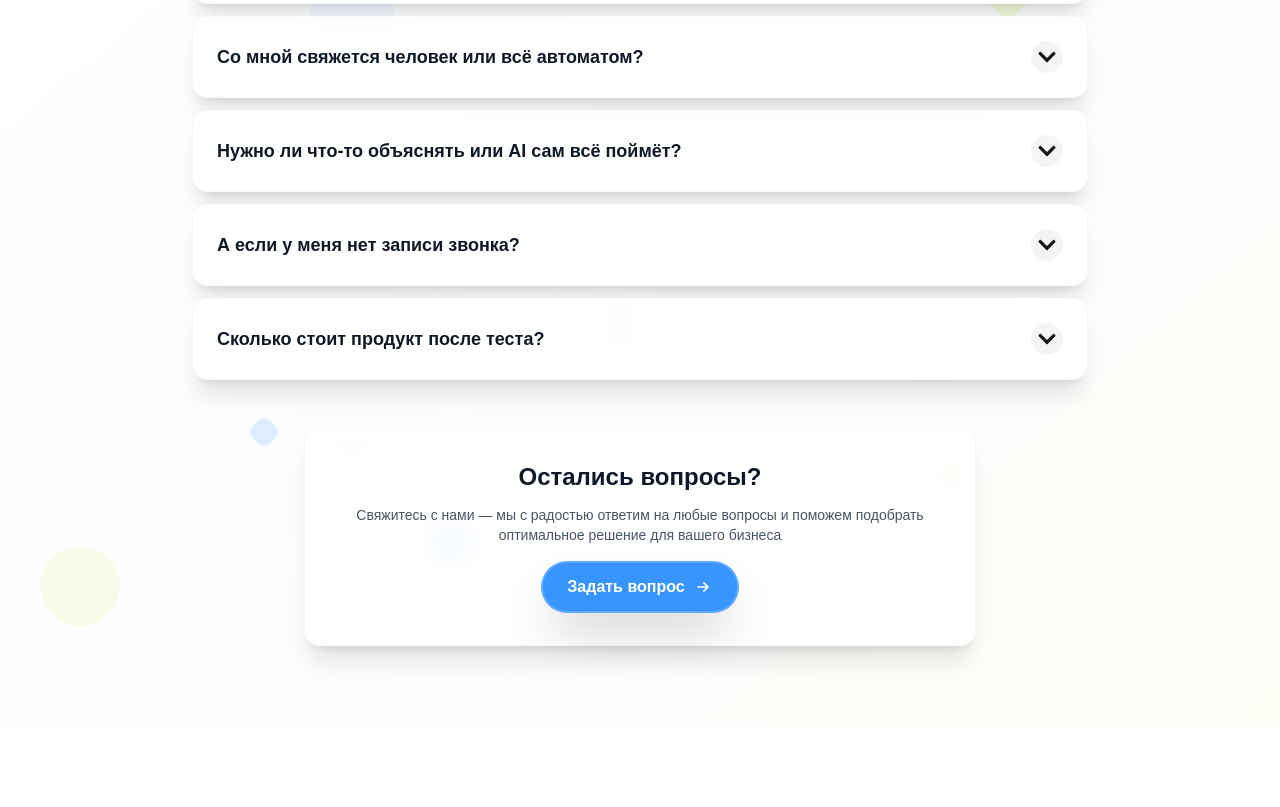
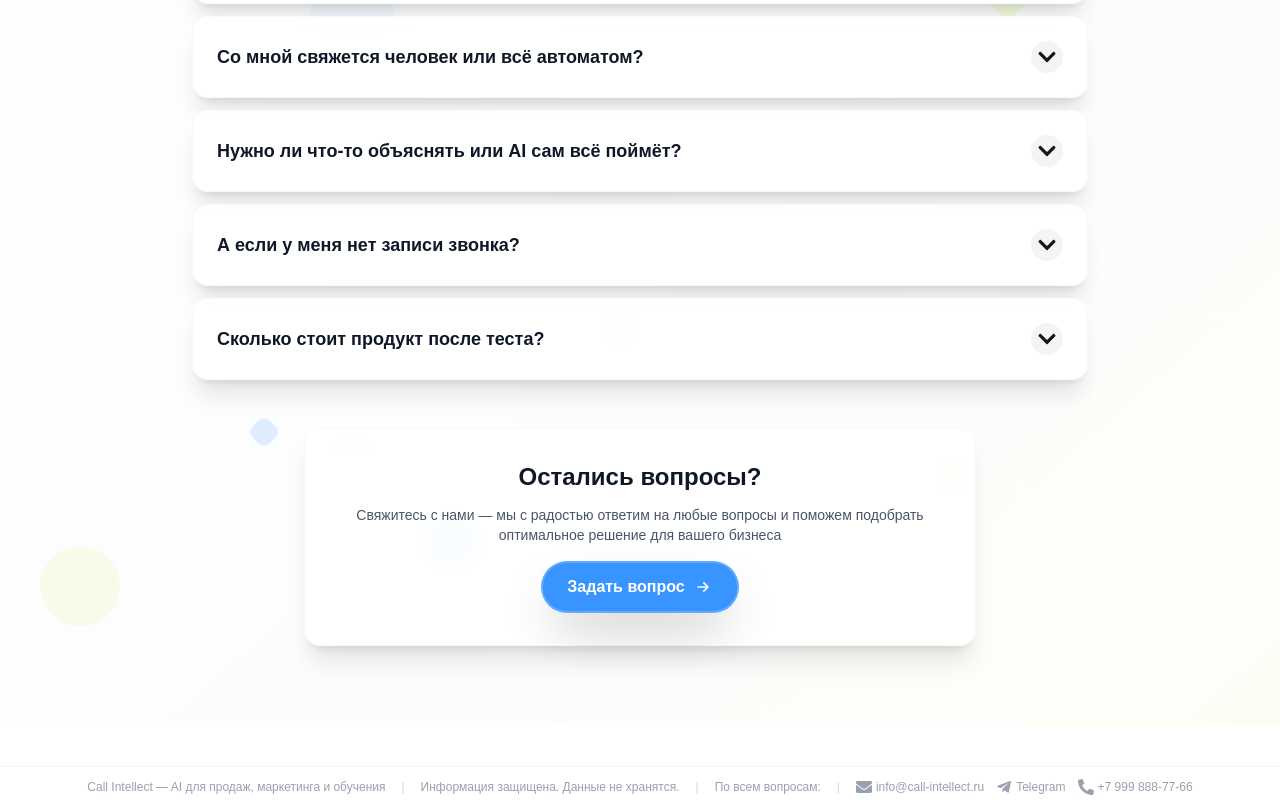
Before and after one commit to verbitsky-vladislav/call-intellect, a Next.js app: page / in a window 1280 px wide. Shown: the part 2480-3287 px from the top of the page. Before the commit the page ends 3206 px from the top, so only its background shows below. Built offline with nearby package versions, Linux system fonts and the light colour scheme.

Commit message:
Add Footer component to Home page, enhance CSS styles with new utility classes for spacing, borders, and responsive design adjustments.

```diff
--- a/src/app/page.tsx
+++ b/src/app/page.tsx
@@ -2,6 +2,7 @@ import HeroBlock from '../components/HeroBlock';
 import OfferDetails from '../components/OfferDetails';
 import ContactForm from '../components/ContactForm';
 import FAQ from '../components/FAQ';
+import Footer from '../components/Footer';
 
 export default function Home() {
   return (
@@ -10,6 +11,7 @@ export default function Home() {
       <OfferDetails />
       <ContactForm />
       <FAQ />
+      <Footer />
     </div>
   );
 }
--- /dev/null
+++ b/src/components/Footer.tsx
@@ -0,0 +1,33 @@
+import React from 'react';
+import { FaTelegramPlane, FaEnvelope, FaPhoneAlt } from 'react-icons/fa';
+
+export default function Footer() {
+  return (
+    <footer className="mt-10 bg-white border-t border-gray-100 text-gray-400 text-xs">
+      <div className="container mx-auto px-4 py-3 flex flex-col md:flex-row items-center justify-center gap-2 md:gap-6 max-w-6xl">
+        <div className="flex flex-col md:flex-row items-center gap-2 md:gap-4 w-full justify-center">
+          <span>Call Intellect — AI для продаж, маркетинга и обучения</span>
+          <span className="hidden md:inline-block text-gray-300">|</span>
+          <span>Информация защищена. Данные не хранятся.</span>
+          <span className="hidden md:inline-block text-gray-300">|</span>
+          <span>По всем вопросам:</span>
+          <span className="hidden md:inline-block text-gray-300">|</span>
+          <div className="flex items-center gap-3 mt-1 md:mt-0">
+            <a href="mailto:info@call-intellect.ru" className="flex items-center gap-1 hover:text-[#3895FF] transition-colors cursor-pointer" aria-label="Почта">
+              <FaEnvelope className="w-4 h-4" />
+              <span className="hidden sm:inline">info@call-intellect.ru</span>
+            </a>
+            <a href="https://t.me/callintellect" target="_blank" rel="noopener noreferrer" className="flex items-center gap-1 hover:text-[#3895FF] transition-colors cursor-pointer" aria-label="Telegram">
+              <FaTelegramPlane className="w-4 h-4" />
+              <span className="hidden sm:inline">Telegram</span>
+            </a>
+            <a href="tel:+79998887766" className="flex items-center gap-1 hover:text-[#3895FF] transition-colors cursor-pointer" aria-label="Телефон">
+              <FaPhoneAlt className="w-4 h-4" />
+              <span className="hidden sm:inline">+7 999 888-77-66</span>
+            </a>
+          </div>
+        </div>
+      </div>
+    </footer>
+  );
+}
```
Also changed, not shown: 14 other files (tests, documents, lock files or other folders).
